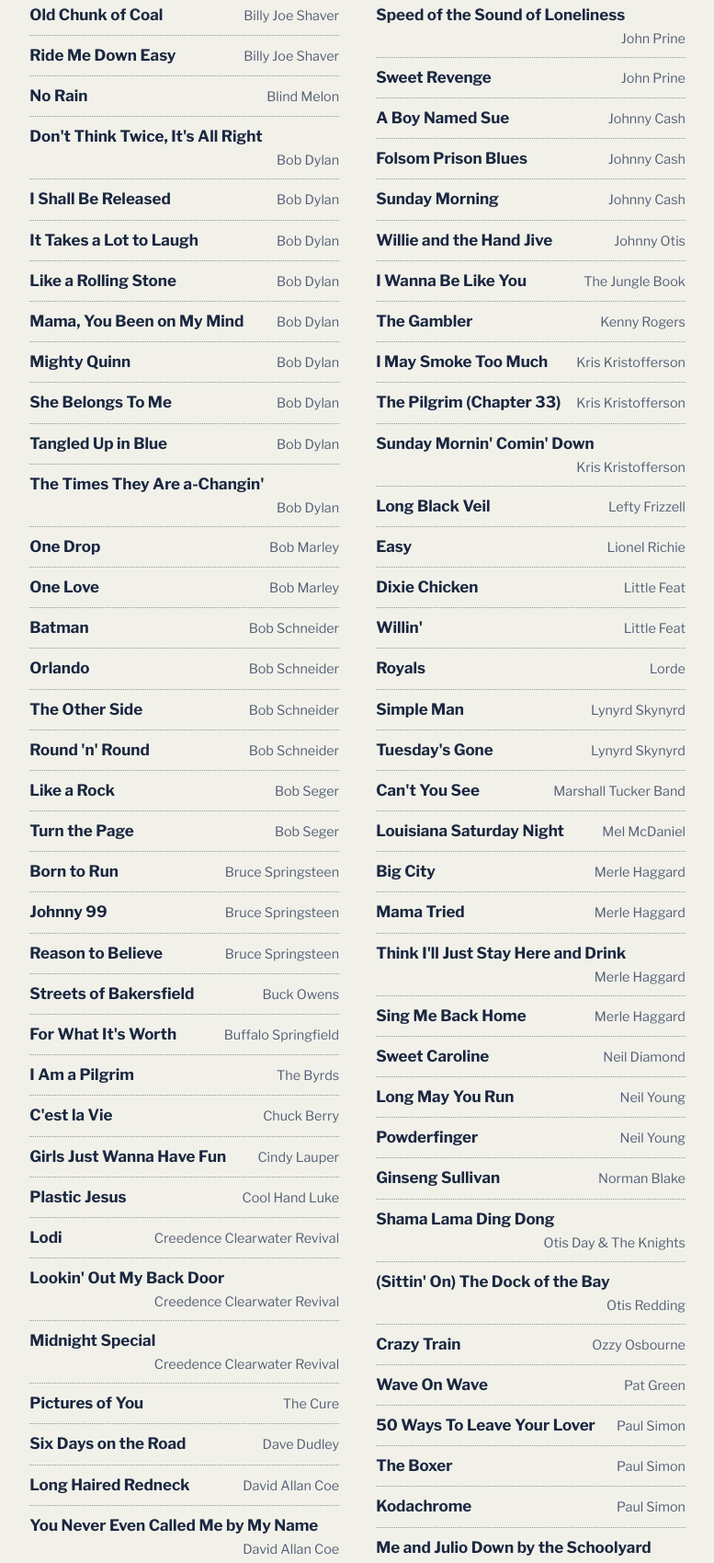
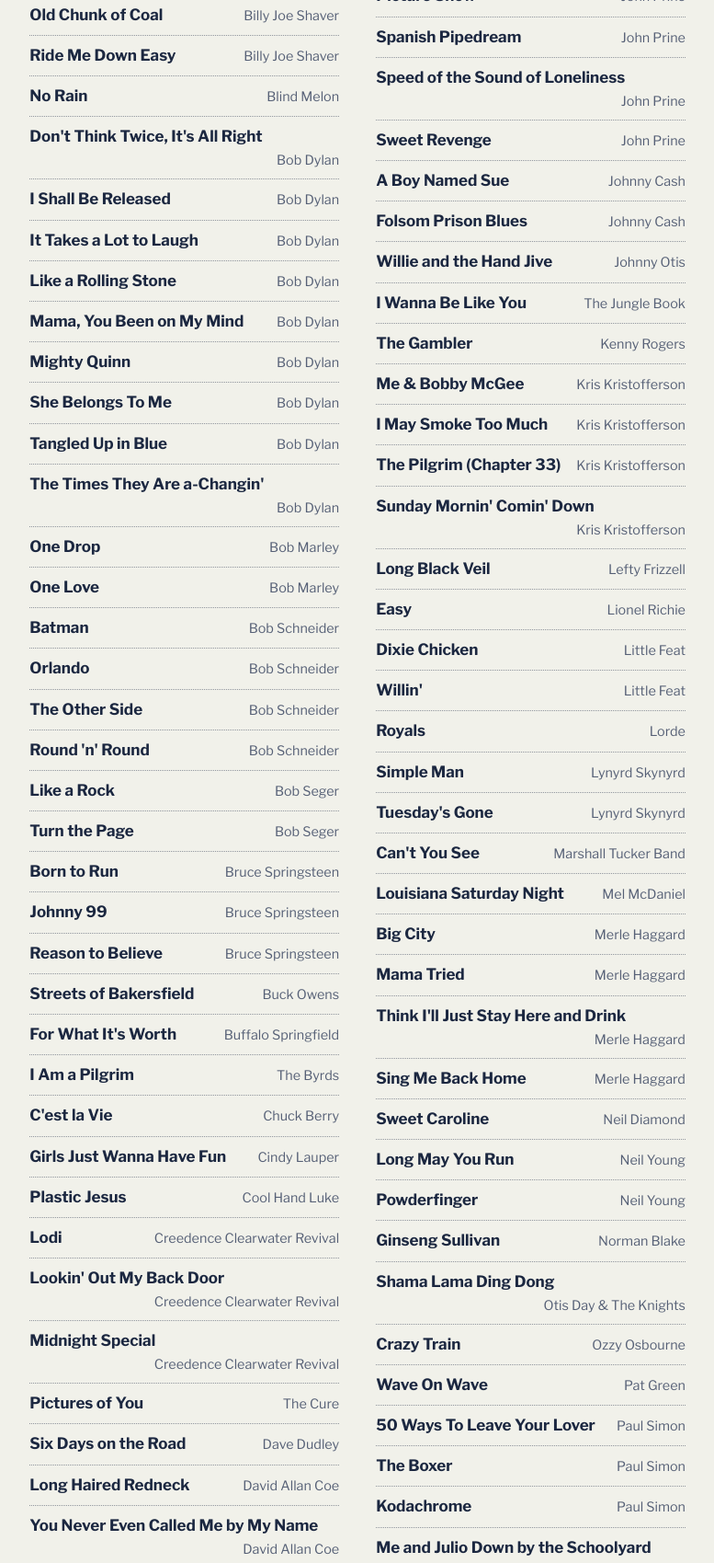
Before and after one commit to georgeellington/George-Richards-Music-website, a plain HTML site: page index.html in a window 1280 px wide. Shown: the part 5140-6839 px from the top of the page at 92% size, without its empty margins (434-1211 px from the left). Drawn offline with nearby package versions, Linux system fonts and the light colour scheme.

Commit message:
Update song list in index.html
Removed 'Sunday Morning' and 'Roll with the Changes' from the list of songs, and added 'Me & Bobby McGee' to the list.

```diff
--- a/index.html
+++ b/index.html
@@ -982,10 +982,10 @@
             <li><span class="title">Sweet Revenge</span><span class="by">John Prine</span></li>
             <li><span class="title">A Boy Named Sue</span><span class="by">Johnny Cash</span></li>
             <li><span class="title">Folsom Prison Blues</span><span class="by">Johnny Cash</span></li>
-            <li><span class="title">Sunday Morning</span><span class="by">Johnny Cash</span></li>
             <li><span class="title">Willie and the Hand Jive</span><span class="by">Johnny Otis</span></li>
             <li><span class="title">I Wanna Be Like You</span><span class="by">The Jungle Book</span></li>
             <li><span class="title">The Gambler</span><span class="by">Kenny Rogers</span></li>
+            <li><span class="title">Me & Bobby McGee</span><span class="by">Kris Kristofferson</span></li>
             <li><span class="title">I May Smoke Too Much</span><span class="by">Kris Kristofferson</span></li>
             <li><span class="title">The Pilgrim (Chapter 33)</span><span class="by">Kris Kristofferson</span></li>
             <li><span class="title">Sunday Mornin' Comin' Down</span><span class="by">Kris Kristofferson</span></li>
@@ -1007,7 +1007,6 @@
             <li><span class="title">Powderfinger</span><span class="by">Neil Young</span></li>
             <li><span class="title">Ginseng Sullivan</span><span class="by">Norman Blake</span></li>
             <li><span class="title">Shama Lama Ding Dong</span><span class="by">Otis Day &amp; The Knights</span></li>
-            <li><span class="title">(Sittin' On) The Dock of the Bay</span><span class="by">Otis Redding</span></li>
             <li><span class="title">Crazy Train</span><span class="by">Ozzy Osbourne</span></li>
             <li><span class="title">Wave On Wave</span><span class="by">Pat Green</span></li>
             <li><span class="title">50 Ways To Leave Your Lover</span><span class="by">Paul Simon</span></li>
@@ -1024,7 +1023,6 @@
             <li><span class="title">When Doves Cry</span><span class="by">Prince</span></li>
             <li><span class="title">Amy</span><span class="by">Pure Prairie League</span></li>
             <li><span class="title">Forever and Ever, Amen</span><span class="by">Randy Travis</span></li>
-            <li><span class="title">Roll with the Changes</span><span class="by">REO Speedwagon</span></li>
             <li><span class="title">Trouble In Mind</span><span class="by">Richard M. Jones</span></li>
             <li><span class="title">Garden Party</span><span class="by">Ricky Nelson</span></li>
             <li><span class="title">You've Lost That Lovin' Feelin'</span><span class="by">Righteous Brothers</span></li>
```
